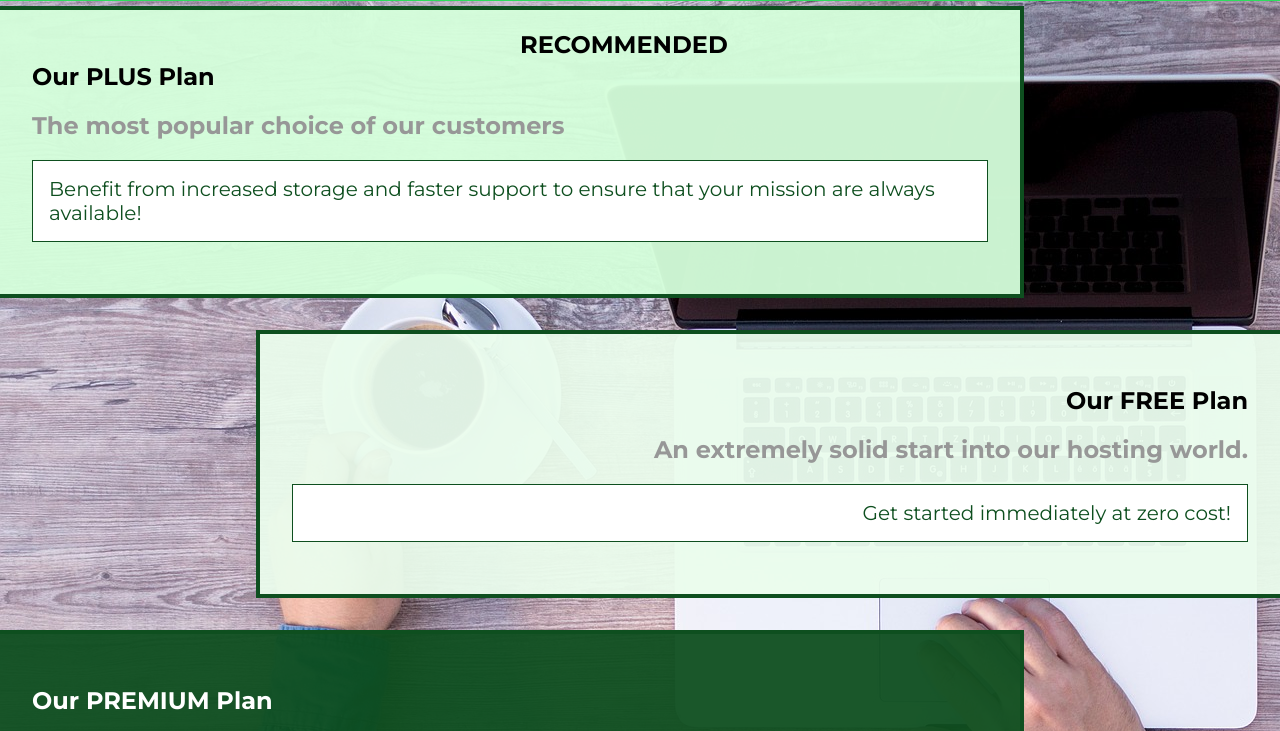
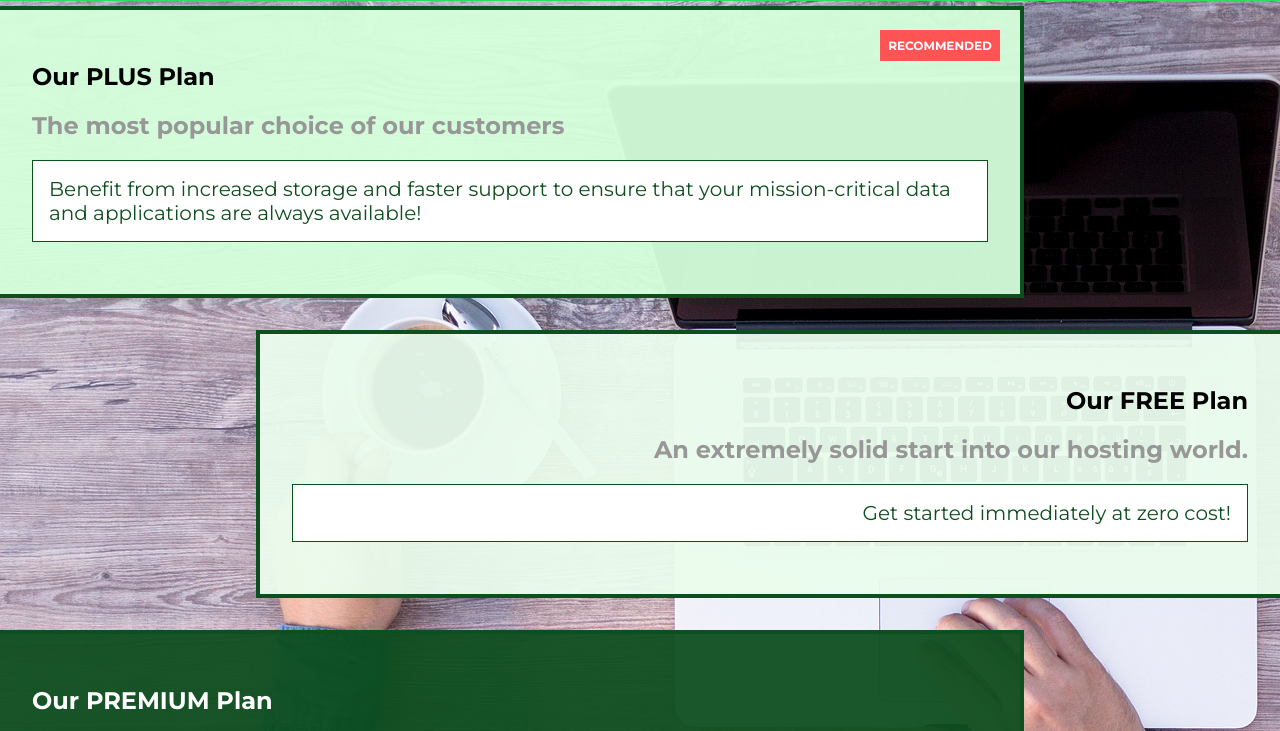
Before and after one commit to jripke74/css-a-6, a plain HTML site: page packages/index.html in a window 1280 px wide. Shown: the part 42-773 px from the top of the page. Drawn offline with Linux system fonts and the light colour scheme.

Commit message:
add css to recomended badge

```diff
--- a/packages/index.html
+++ b/packages/index.html
@@ -37,7 +37,8 @@
         <h1 class="package__title">Our PLUS Plan</h1>
         <h2 class="package__badge">RECOMMENDED</h2>
         <h2 class="package__subtitle">The most popular choice of our customers</h2>
-        <p class="package__info">Benefit from increased storage and faster support to ensure that your mission are always available!</p>
+        <p class="package__info">Benefit from increased storage and faster support to ensure that your mission-critical
+          data and applications are always available!</p>
       </a>
     </section>
     <section class="package" id="free">
@@ -52,7 +53,8 @@
       <a href="#">
         <h1 class="package__title">Our PREMIUM Plan</h1>
         <h2 class="package__subtitle">All your enterprise needs. Instant support, guaranteed uptime.</h2>
-        <p class="package__info">The best solution for small to large enterprises. Because hosting shouldn't be in the way!</p>
+        <p class="package__info">The best solution for small to large enterprises. Because hosting shouldn't be in the
+          way!</p>
       </a>
     </section>
   </main>
--- a/packages/packages.css
+++ b/packages/packages.css
@@ -34,8 +34,12 @@ main {
 .package__badge {
   position: absolute;
   top: 0;
-  left: 500px;
+  right: 0;
   margin: 20px;
+  font-size: 12px;
+  color: #fff;
+  background-color: #ff5454;
+  padding: 8px;
 }
 
 .package__subtitle {
--- a/shared.css
+++ b/shared.css
@@ -12,6 +12,7 @@ body {
   position: fixed;
   background-color: #2ddf5c;
   padding: 8px 16px;
+  z-index: 1;
 }
 
 .main-header>div {
```
